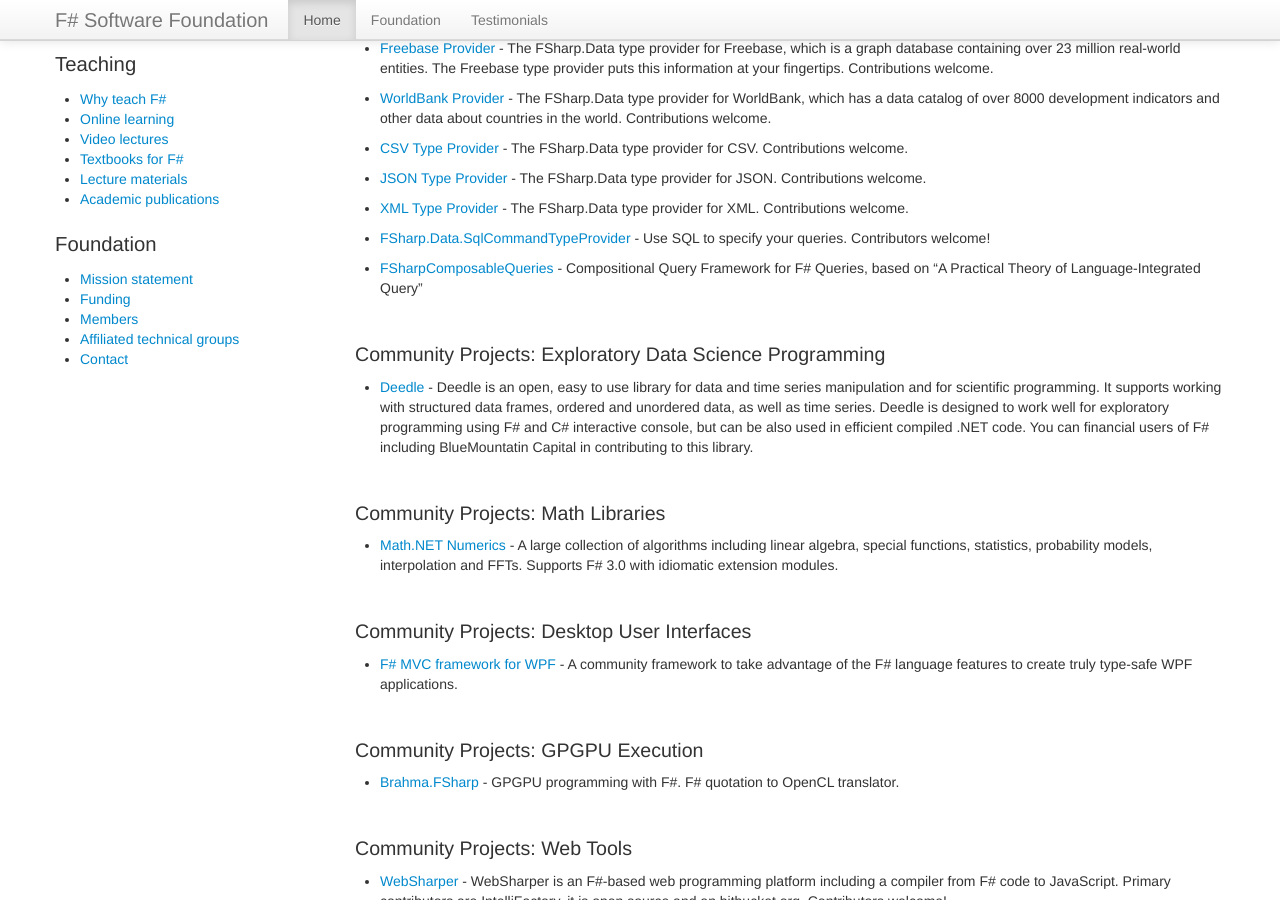
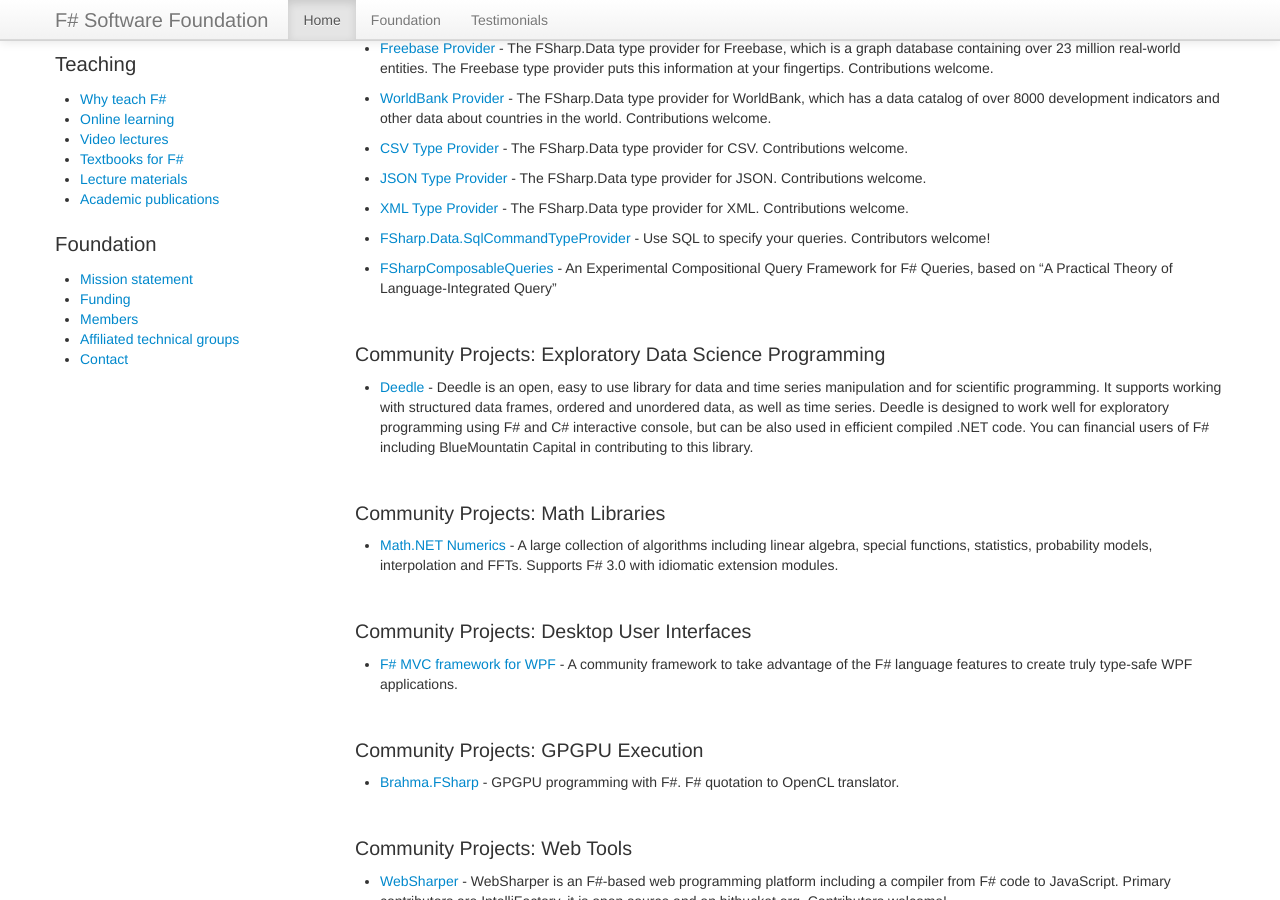
Before and after one commit to fsharp/fsharp.org, a Jekyll site: the page built from community/projects/index.md, in a window 1280 px wide and 900 px high, scrolled down 826 px. Built offline with Jekyll 4.4.1, drawn with Linux system fonts in a browser that asks for light colours; nearby versions of some CDN libraries; some web fonts are replaced; comment, search, counter and statistics services are not loaded.

Commit message:
Update index.md

```diff
--- a/community/projects/index.md
+++ b/community/projects/index.md
@@ -63,7 +63,7 @@
 
 *  [FSharp.Data.SqlCommandTypeProvider](https://github.com/dmitry-a-morozov/FSharp.Data.SqlCommandTypeProvider) - Use SQL to specify your queries. Contributors welcome!
 
-*  [FSharpComposableQueries](http://fsharp.github.io/FSharpComposableQuery/) - Compositional Query Framework for F# Queries, based on "A Practical Theory of Language-Integrated Query"
+*  [FSharpComposableQueries](http://fsprojects.github.io/FSharpComposableQuery/) - An Experimental Compositional Query Framework for F# Queries, based on "A Practical Theory of Language-Integrated Query"
 
 <br />
 
```
